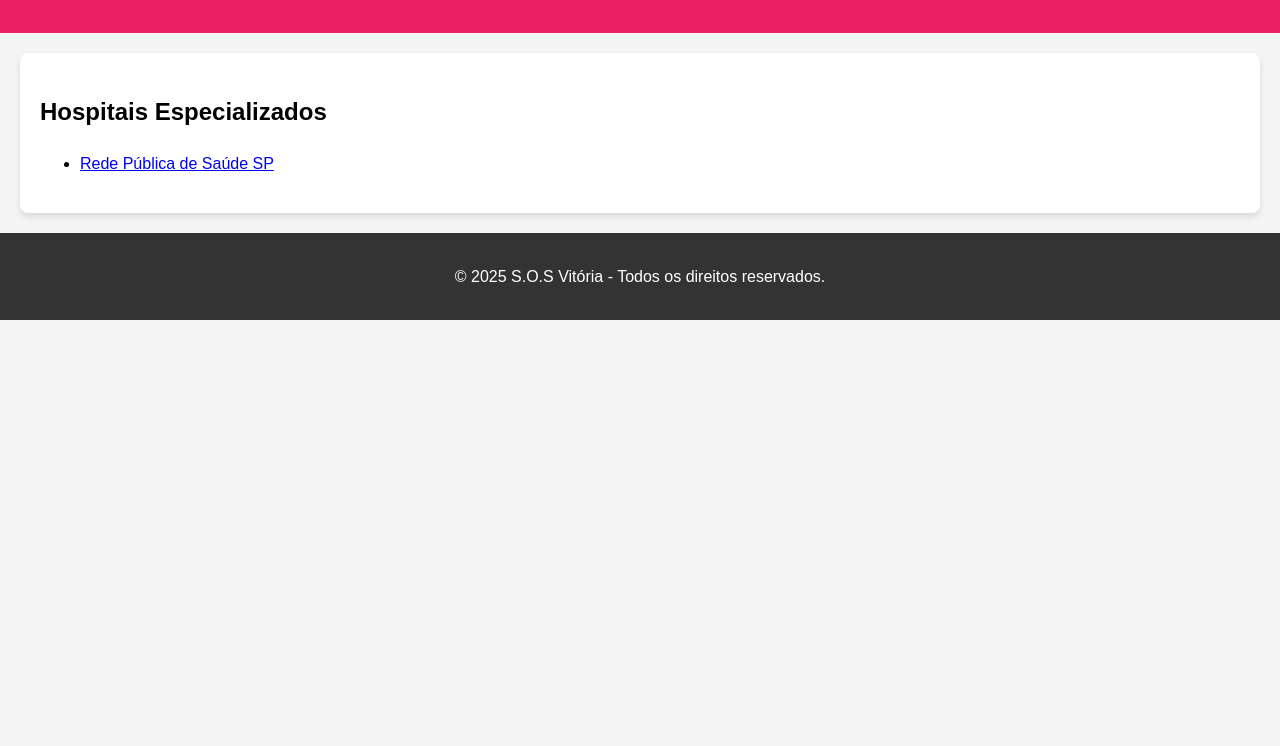
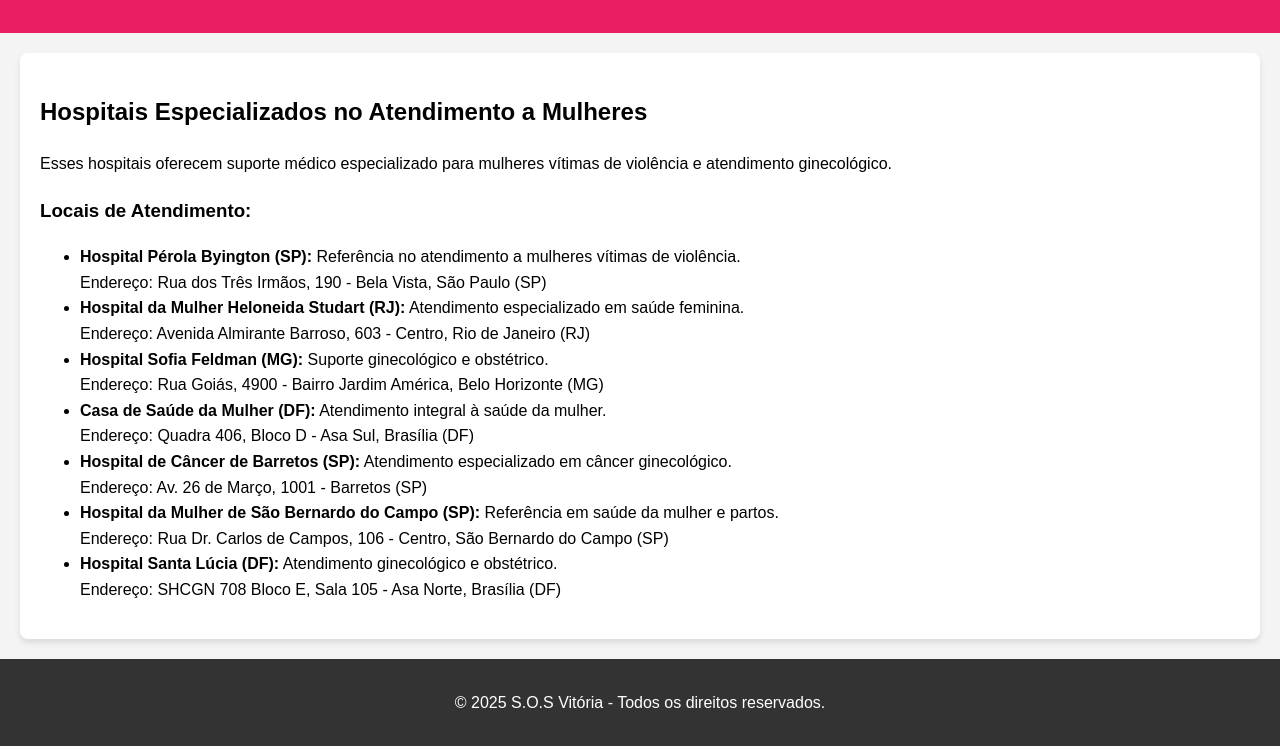
Before and after one commit to 91zacDev/sos-vitoria, a plain HTML site: page hospitais.html in a window 1280 px wide. Shown: the part 91-837 px from the top of the page. Before the commit the page ends 800 px from the top, so only its background shows below. Drawn offline with Linux system fonts and the light colour scheme.

Commit message:
adicionados mais endereços

```diff
--- a/hospitais.html
+++ b/hospitais.html
@@ -1,11 +1,13 @@
 <!DOCTYPE html>
 <html lang="pt-BR">
+
 <head>
     <meta charset="UTF-8">
     <meta name="viewport" content="width=device-width, initial-scale=1.0">
     <title>Hospitais de Referência</title>
     <link rel="stylesheet" href="styles.css">
 </head>
+
 <body>
     <header>
         <h1>Hospitais de Referência</h1>
@@ -21,14 +23,33 @@
         </nav>
     </header>
     <main>
-        <h2>Hospitais Especializados</h2>
-        <ul>
-            <li><a href="https://www.saude.sp.gov.br" target="_blank">Rede Pública de Saúde SP</a></li>
-        </ul>
+        <section>
+            <h2>Hospitais Especializados no Atendimento a Mulheres</h2>
+            <p>Esses hospitais oferecem suporte médico especializado para mulheres vítimas de violência e atendimento
+                ginecológico.</p>
+            <h3>Locais de Atendimento:</h3>
+            <ul>
+                <li><strong>Hospital Pérola Byington (SP):</strong> Referência no atendimento a mulheres vítimas de
+                    violência. <br>Endereço: Rua dos Três Irmãos, 190 - Bela Vista, São Paulo (SP)</li>
+                <li><strong>Hospital da Mulher Heloneida Studart (RJ):</strong> Atendimento especializado em saúde
+                    feminina. <br>Endereço: Avenida Almirante Barroso, 603 - Centro, Rio de Janeiro (RJ)</li>
+                <li><strong>Hospital Sofia Feldman (MG):</strong> Suporte ginecológico e obstétrico.<br> Endereço: Rua
+                    Goiás, 4900 - Bairro Jardim América, Belo Horizonte (MG)</li>
+                <li><strong>Casa de Saúde da Mulher (DF):</strong> Atendimento integral à saúde da mulher.<br> Endereço:
+                    Quadra 406, Bloco D - Asa Sul, Brasília (DF)</li>
+                <li><strong>Hospital de Câncer de Barretos (SP):</strong> Atendimento especializado em câncer
+                    ginecológico. <br>Endereço: Av. 26 de Março, 1001 - Barretos (SP)</li>
+                <li><strong>Hospital da Mulher de São Bernardo do Campo (SP):</strong> Referência em saúde da mulher e
+                    partos. <br>Endereço: Rua Dr. Carlos de Campos, 106 - Centro, São Bernardo do Campo (SP)</li>
+                <li><strong>Hospital Santa Lúcia (DF):</strong> Atendimento ginecológico e obstétrico. <br>Endereço: SHCGN
+                    708 Bloco E, Sala 105 - Asa Norte, Brasília (DF)</li>
+            </ul>
+        </section>
     </main>
     <footer>
         <p>&copy; 2025 S.O.S Vitória - Todos os direitos reservados.</p>
     </footer>
     <script src="script.js"></script>
 </body>
+
 </html>
```
